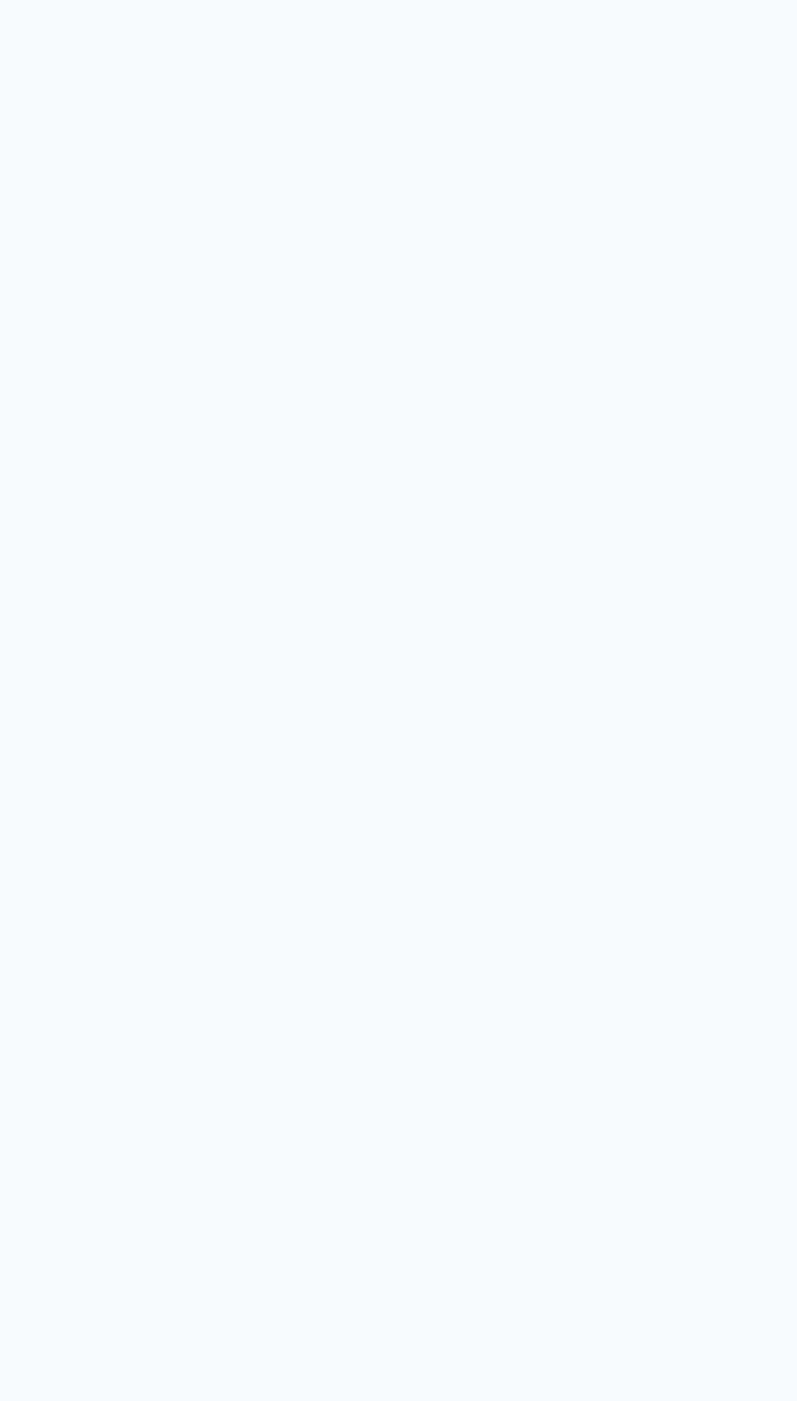
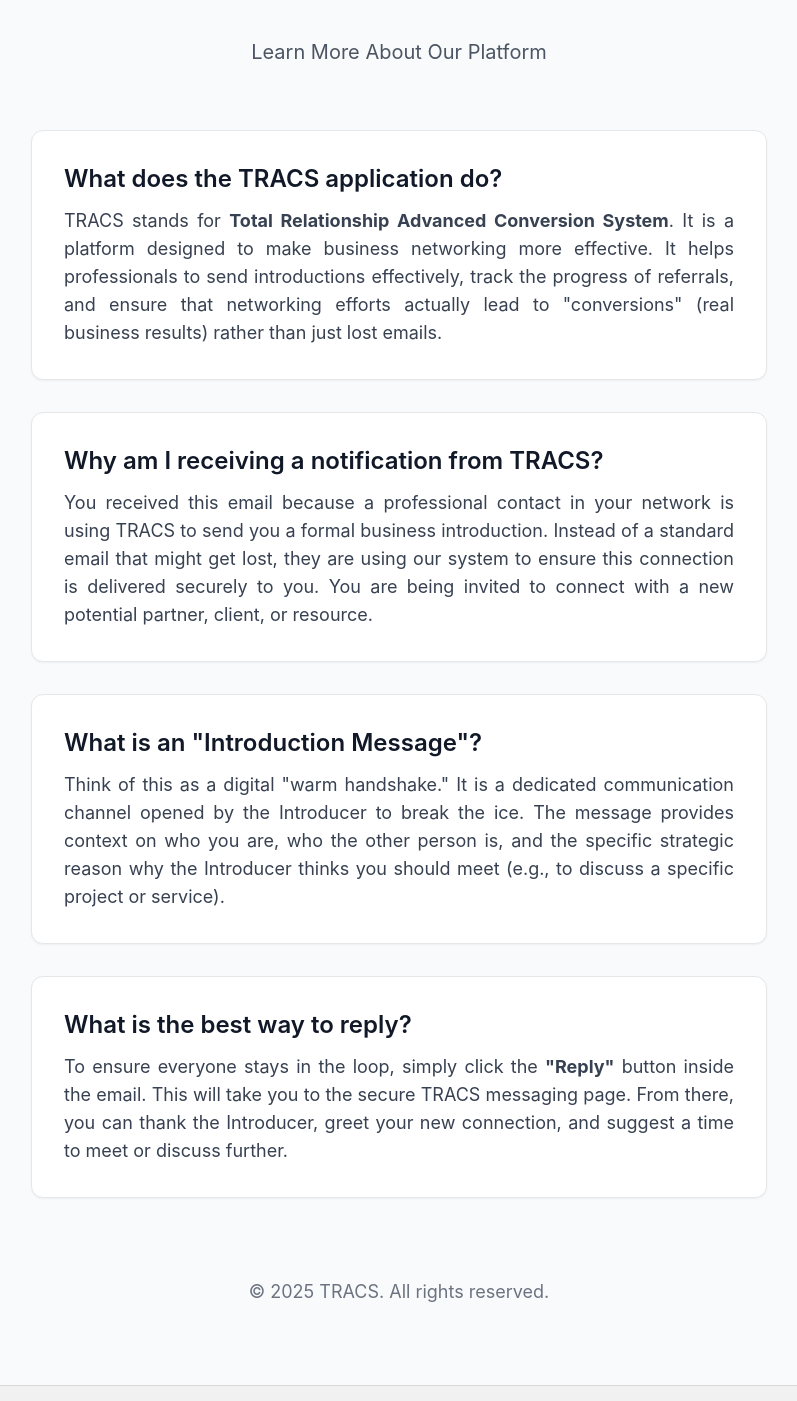
Before and after one commit to Prapul26/New-TRACS, a React (Create React App) app: page /faqIem in a window 1280 px wide. Before the commit this address had no page. Shown: the part 200-1601 px from the top of the page, without its empty margins (241-1038 px from the left). Before the commit the page ends 800 px from the top, so only its background shows below. Built offline with nearby package versions, Linux system fonts and the light colour scheme.

Commit message:
added faqItemPage

```diff
--- a/src/App.js
+++ b/src/App.js
@@ -26,6 +26,7 @@ import Login from './Components/Login/Login';
 import Register from './Components/Register/Register'
 import TracsReply from './Components/TracsReply';
 import TracsSignIn from './Components/TracsSignIn';
+import FaqIem from './Components/FaqItem';
 
 
 const App = () => {
@@ -59,6 +60,7 @@ const App = () => {
             <Route path='/tracsReply' element={<TracsReply />}/>
             <Route path='/register' element={<Register />}/>
             <Route path='/tracsSignIn' element={<TracsSignIn />}/>
+            <Route path='/faqIem' element={<FaqIem />}/>
       </Routes>
      </Router>
     </div>
--- /dev/null
+++ b/src/Components/FaqItem.js
@@ -0,0 +1,81 @@
+import React from 'react';
+import Header from './Heaader/Header';
+import Navbar from './Navbar/Navbar';
+import Footer from './Footer/Footer';
+
+const FaqIem = () => {
+  const faqItems = [
+    {
+      question: "What does the TRACS application do?",
+      answer: (
+        <>
+          TRACS stands for <strong>Total Relationship Advanced Conversion System</strong>. It is a platform designed to make business networking more effective. It helps professionals to send introductions effectively, track the progress of referrals, and ensure that networking efforts actually lead to "conversions" (real business results) rather than just lost emails.
+        </>
+      ),
+    },
+    {
+      question: "Why am I receiving a notification from TRACS?",
+      answer: (
+        <>
+          You received this email because a professional contact in your network is using TRACS to send you a formal business introduction. Instead of a standard email that might get lost, they are using our system to ensure this connection is delivered securely to you. You are being invited to connect with a new potential partner, client, or resource.
+        </>
+      ),
+    },
+    {
+      question: "What is an \"Introduction Message\"?",
+      answer: (
+        <>
+          Think of this as a digital "warm handshake." It is a dedicated communication channel opened by the Introducer to break the ice. The message provides context on who you are, who the other person is, and the specific strategic reason why the Introducer thinks you should meet (e.g., to discuss a specific project or service).
+        </>
+      ),
+    },
+    {
+      question: "What is the best way to reply?",
+      answer: (
+        <>
+          To ensure everyone stays in the loop, simply click the <strong>"Reply"</strong> button inside the email. This will take you to the secure TRACS messaging page. From there, you can thank the Introducer, greet your new connection, and suggest a time to meet or discuss further.
+        </>
+      ),
+    },
+  ];
+
+  return (
+    <div className="min-h-screen bg-gray-50 text-gray-800 antialiased font-sans">
+        <Header />
+        <Navbar />
+      <div className="container mx-auto max-w-3xl px-4 py-12 md:py-20">
+
+        {/* Header */}
+        <header className="text-center mb-10 md:mb-16">
+          <p className="text-xl text-gray-600 mt-2">Learn More About Our Platform</p>
+        </header>
+
+        {/* FAQ Section */}
+        <div className="space-y-8">
+          {faqItems.map((item, index) => (
+            <div
+              key={index}
+              className="bg-white p-6 md:p-8 rounded-xl shadow-sm border border-gray-200"
+            >
+              <h2 className="text-xl md:text-2xl font-semibold text-gray-900 mb-3">
+                {item.question}
+              </h2>
+              <p className="text-base md:text-lg text-gray-700 leading-relaxed text-justify">
+                {item.answer}
+              </p>
+            </div>
+          ))}
+        </div>
+
+        {/* Footer */}
+        <footer className="text-center mt-12 md:mt-20 text-gray-500">
+          <p>&copy; 2025 TRACS. All rights reserved.</p>
+        </footer>
+
+      </div>
+      <Footer />
+    </div>
+  );
+};
+
+export default FaqIem;
```
